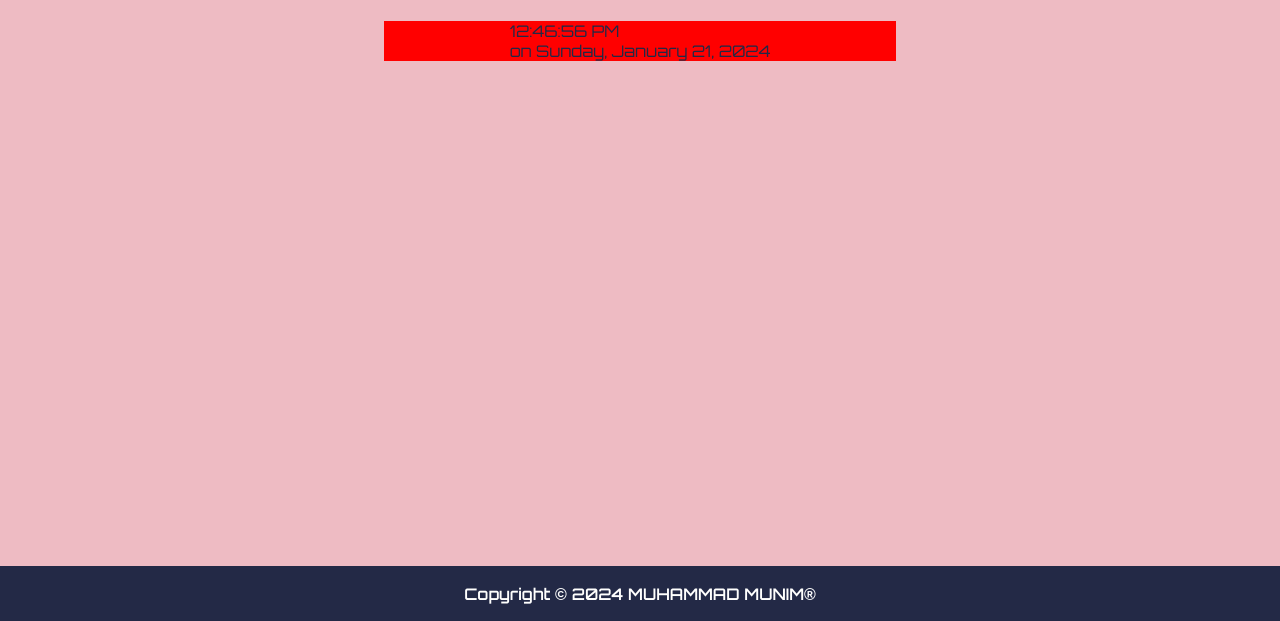
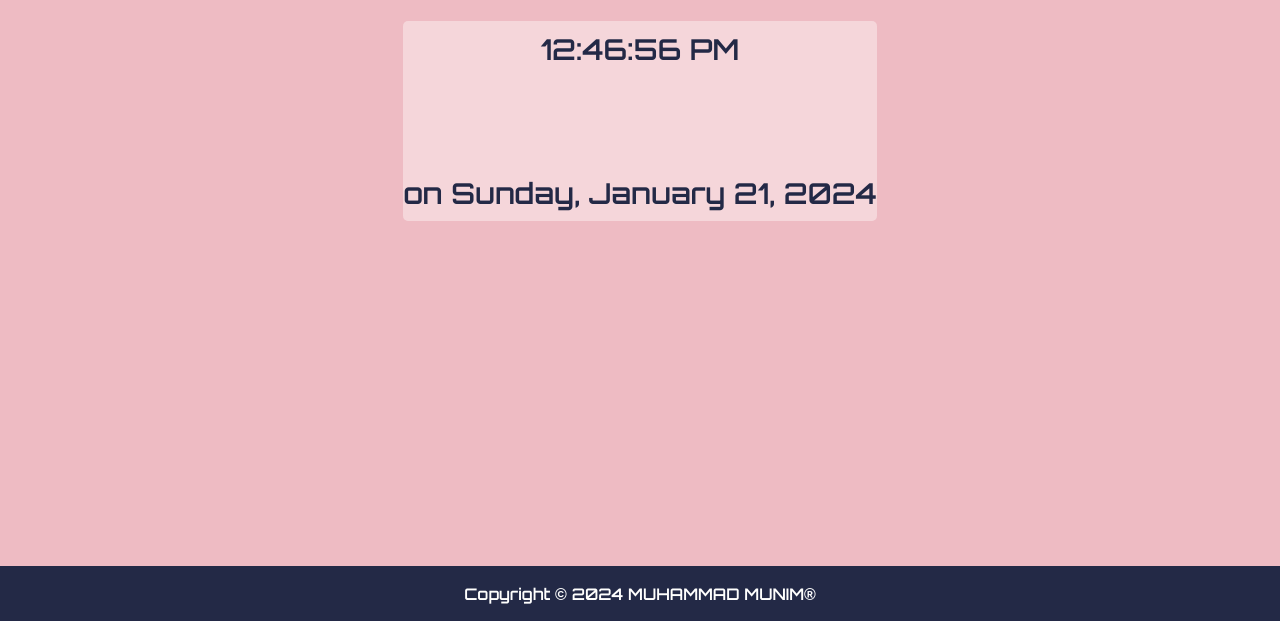
Before and after one commit to M-Munim/SMIT-Task-6-CLock, a plain HTML site: page index.html in a window 1280 px wide. Shown: the part 179-800 px from the top of the page. Drawn offline with Linux system fonts and the light colour scheme.

Commit message:
smit clock

```diff
--- a/static/script.js
+++ b/static/script.js
@@ -22,16 +22,16 @@ const options = { weekday: 'long', year: 'numeric', month: 'long', day: 'numeric
     const date = a.toLocaleDateString(undefined, options);
 
     let hours = a.getHours();
-console.log(hours)
+    // console.log(hours)
     const ampm = hours >= 12 ? 'PM' : 'AM';
 
     // Convert to 12-hour format
     hours = hours % 12;
-console.log(hours)
+    // console.log(hours)
     hours = hours ? hours : 12; // Set 12 for midnight
 
     const time = hours + ":" + (a.getMinutes() < 10 ? '0' : '') + a.getMinutes() + ":" + (a.getSeconds() < 10 ? '0' : '') + a.getSeconds() + ' ' + ampm;
 
-document.getElementById("time").innerHTML = time + "<br>on " + date;
+    document.getElementById("time").innerHTML = time + "<br> <br> <br><br>on " + date;
     document.getElementById("year").innerHTML = a.getFullYear();
 }, 1000);
--- a/static/style.scss
+++ b/static/style.scss
@@ -42,11 +42,20 @@ body {
         color: #232946;
 
         span {
-            width: 40%;
+            width: 37%;
+            height: 200px;
             display: flex;
             align-items: center;
             justify-content: center;
-            background: red;
+            background: #fdfbf96d;
+            border-radius: 5px;
+            font-size: 1.8rem;
+            text-align: center;
+            font-weight: bold;
+        }
+
+        .bold-inline {
+            display: inline;
         }
     }
 }
```
Also changed, not shown: static/style.css, 1 other file. Lines whose indentation alone changed are shown as unchanged.
